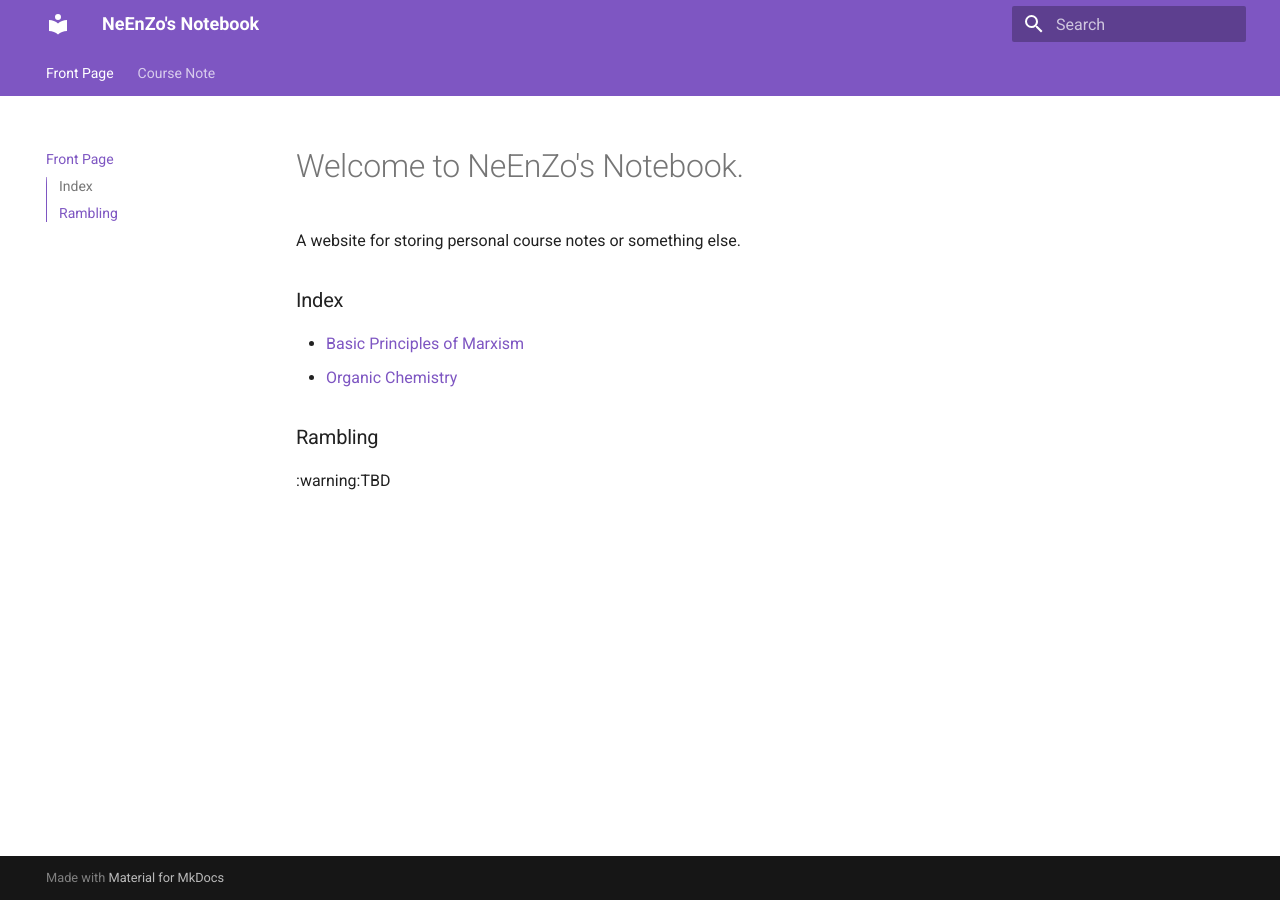
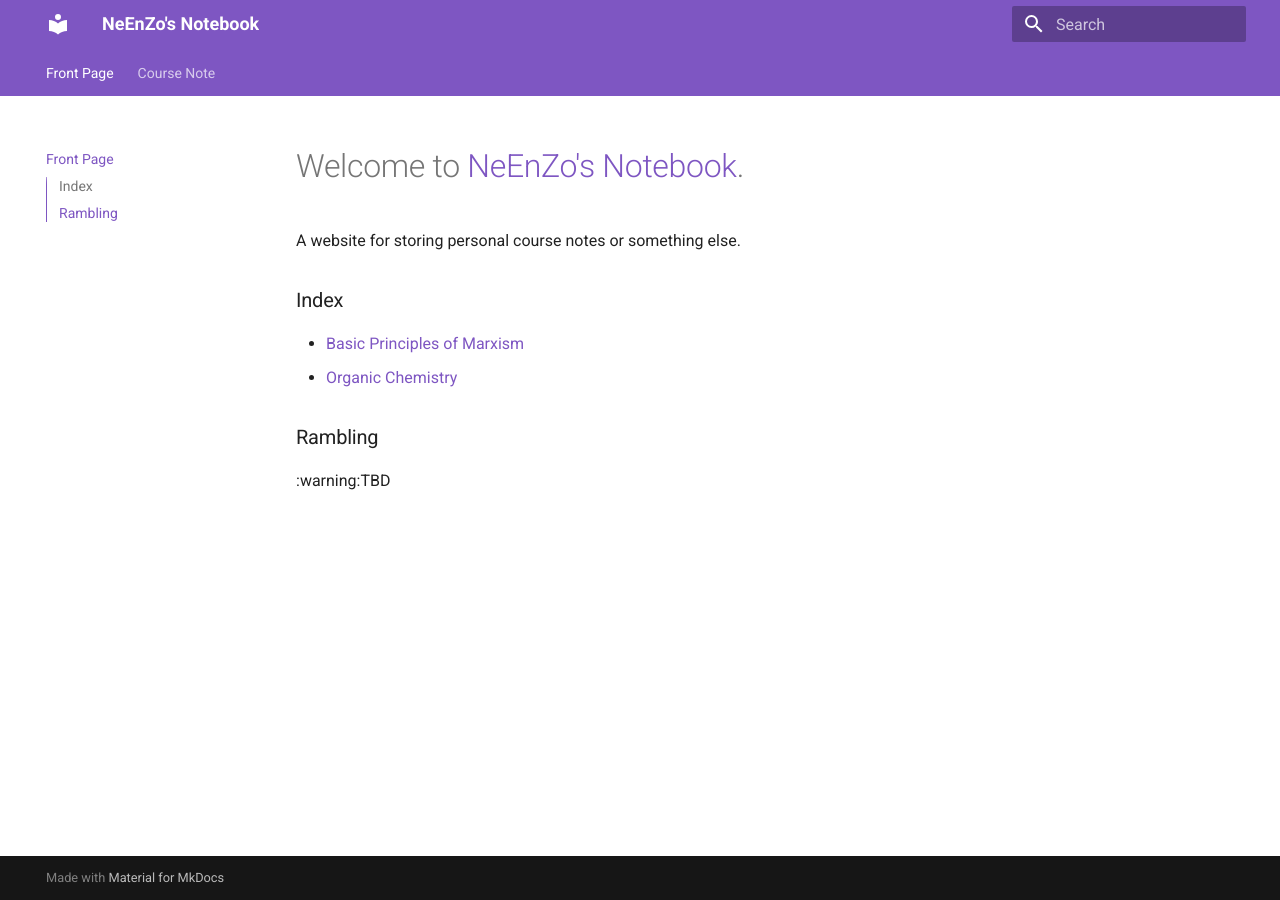
Before and after one commit to NeEnZo/notes, an MkDocs documentation site: the page built from docs/index.md, in a window 1280 px wide. Built offline with MkDocs 1.6.1 and Material for MkDocs 9.7.7, drawn with Linux system fonts in a browser that asks for light colours; part of the change alters nothing that is shown.

```diff
--- a/docs/index.md
+++ b/docs/index.md
@@ -1,4 +1,4 @@
-# Welcome to NeEnZo's Notebook.
+# Welcome to [NeEnZo's Notebook](https://neenzo.github.io/notes/).
 
 A website for storing personal course notes or something else.
 
```
